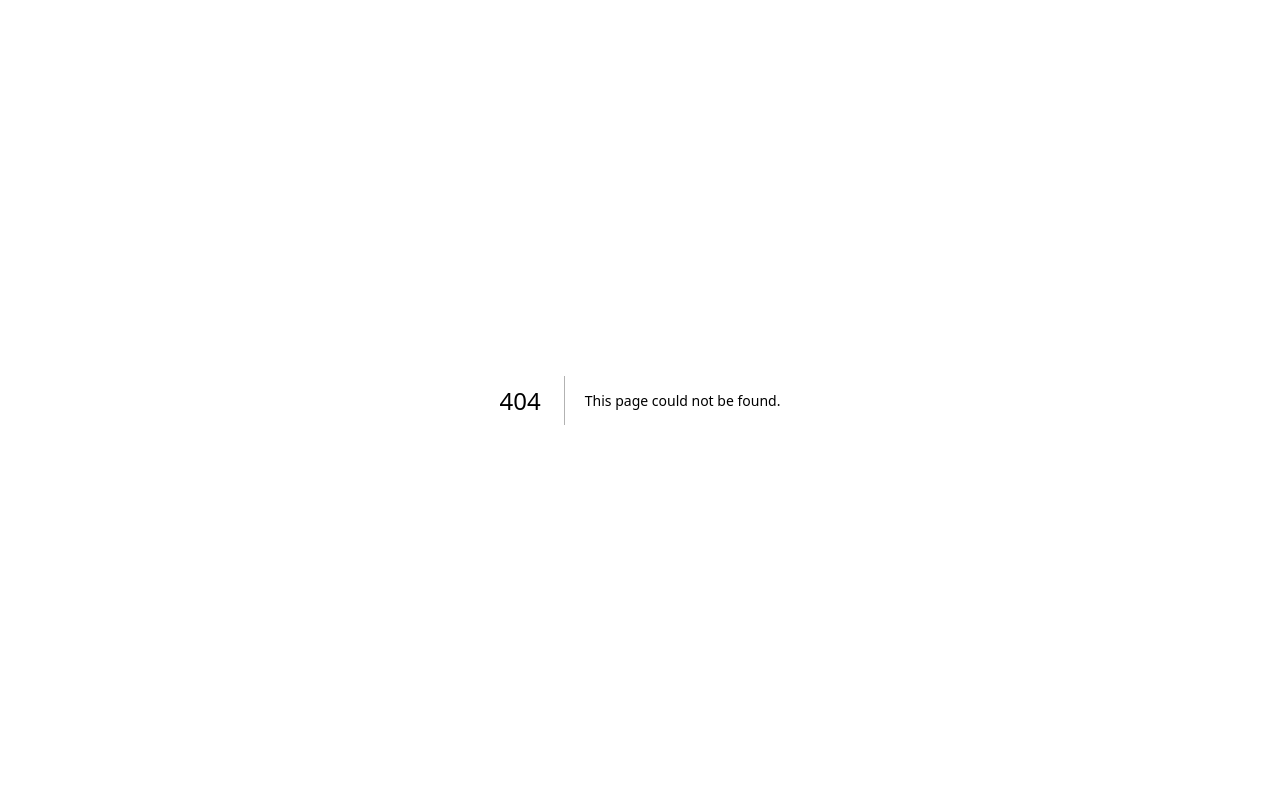
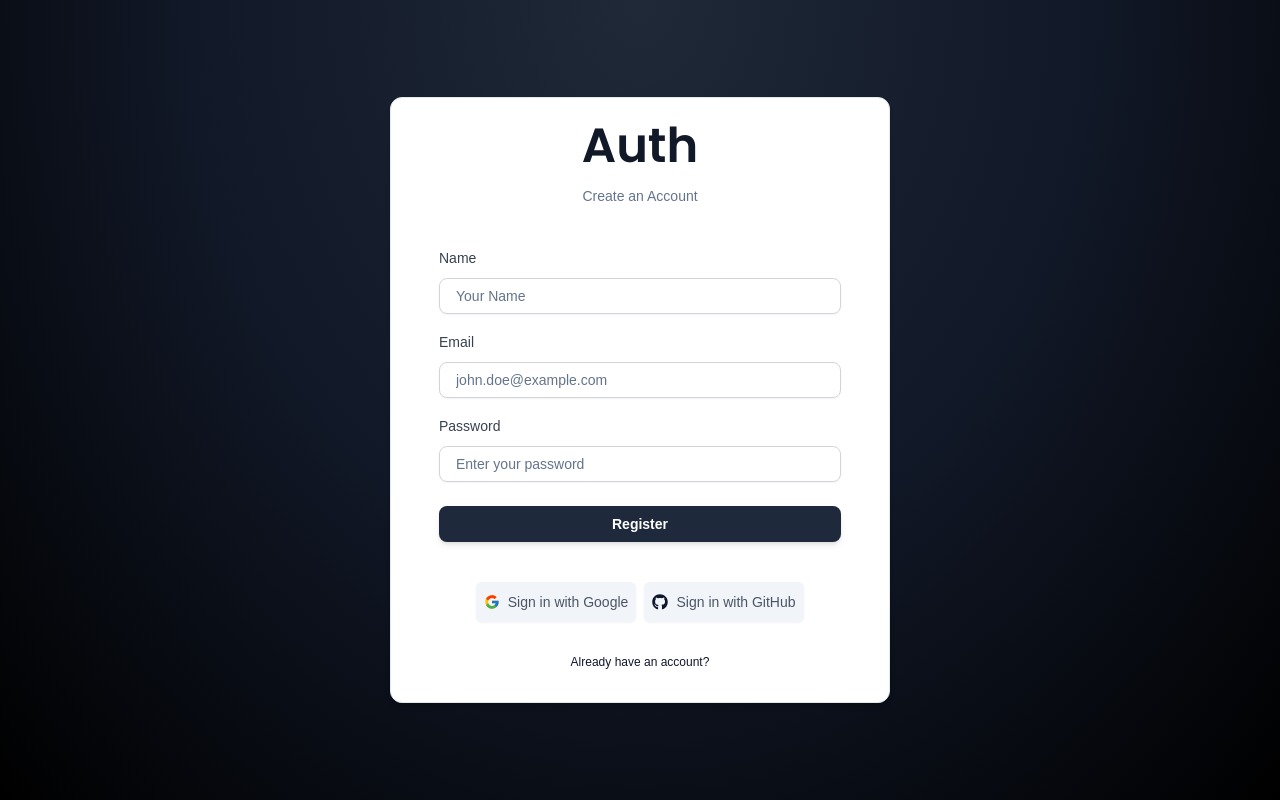
Before and after one commit to loremdev2/next-auth, a Next.js app: page /auth/register in a window 1280 px wide. Before the commit this address had no page. Built offline with nearby package versions, Linux system fonts and the light colour scheme.

Commit message:
Added Register Form and Loader

```diff
--- a/actions/login.ts
+++ b/actions/login.ts
@@ -1,5 +1,4 @@
 "use server";
-import * as z from "zod";
 import { LoginSchema, LoginSchemaType } from "@/schemas";
 export const login = async (values: LoginSchemaType) => {
     console.log(values);
--- /dev/null
+++ b/actions/register.ts
@@ -0,0 +1,14 @@
+"use server";
+import { RegisterSchema, RegisterSchemaType } from "@/schemas";
+export const register = async (values: RegisterSchemaType) => {
+    console.log(values);
+    const validatedFields = RegisterSchema.safeParse(values);
+
+    if (!validatedFields.success) {
+        return {
+            error: "Invalid Field! "
+        };
+    }
+
+    return { success: "Email sent!" };
+};
--- /dev/null
+++ b/app/auth/loading.tsx
@@ -0,0 +1,10 @@
+
+const Loading = () => {
+    return (
+        <div style={{ display: "flex", justifyContent: "center", alignItems: "center", height: "100vh" }}>
+            <p>Loading...</p>
+        </div>
+    );
+};
+
+export default Loading;
--- /dev/null
+++ b/app/auth/register/page.tsx
@@ -0,0 +1,8 @@
+import RegisterForm from "@/components/auth/register-form";
+const RegisterPage = () => {
+    return (
+        <RegisterForm />
+    );
+}
+
+export default RegisterPage;
--- a/components/auth/card-wrapper.tsx
+++ b/components/auth/card-wrapper.tsx
@@ -26,7 +26,7 @@ const CardWrapper = ({
 	showSocial
 }: CardWrapperProps) => {
 	return (
-		<Card className="w-[400px] shadow-md">
+		<Card className="w-[500px] shadow-md">
 			<CardHeader>
 				<Header label={headerLabel} />
 			</CardHeader>
--- a/components/auth/login-form.tsx
+++ b/components/auth/login-form.tsx
@@ -1,6 +1,5 @@
 "use client";
 
-import * as z from "zod";
 import CardWrapper from "./card-wrapper";
 import { useForm } from "react-hook-form";
 import { zodResolver } from "@hookform/resolvers/zod";
--- /dev/null
+++ b/components/auth/register-form.tsx
@@ -0,0 +1,170 @@
+"use client";
+
+import CardWrapper from "./card-wrapper";
+import { useForm } from "react-hook-form";
+import { zodResolver } from "@hookform/resolvers/zod";
+import { RegisterSchema, RegisterSchemaType } from "@/schemas";
+import {
+    Form,
+    FormControl,
+    FormField,
+    FormItem,
+    FormLabel,
+    FormMessage,
+} from "@/components/ui/form";
+import { Input } from "@/components/ui/input";
+import { Button } from "../ui/button";
+import { useEffect, useState, useTransition } from "react";
+import FormError from "../form-error";
+import FormSuccess from "../form-success";
+import { register } from "@/actions/register";
+
+const RegisterForm = () => {
+    const [errorMessageVisible, setErrorMessageVisible] = useState(false);
+    const [isPending, startTransition] = useTransition();
+    const [error, setError] = useState<string | undefined>("");
+    const [success, setSuccess] = useState<string | undefined>("");
+    const form = useForm<RegisterSchemaType>({
+        resolver: zodResolver(RegisterSchema),
+        defaultValues: {
+            name: "",
+            email: "",
+            password: "",
+        },
+    });
+
+    // Show error messages only for 3 seconds
+    useEffect(() => {
+        if (errorMessageVisible) {
+            const timeout = setTimeout(() => {
+                setErrorMessageVisible(false);
+            }, 3000);
+            return () => clearTimeout(timeout);
+        }
+    }, [errorMessageVisible]);
+
+    const onSubmit = (values: RegisterSchemaType) => {
+        // Clear the messages before
+        setError("");
+        setSuccess("");
+
+        startTransition(() => {
+            register(values)
+                .then((data) => {
+                    setError(data.error);
+                    setSuccess(data.success);
+                });
+        });
+        console.log("Form Data:", values);
+    };
+
+    const onError = () => {
+        setErrorMessageVisible(true);
+    };
+
+    return (
+        <div className="flex items-center justify-center min-h-screen">
+            <CardWrapper
+                headerLabel="Create an Account"
+                backButtonLabel="Already have an account?"
+                backButtonHref="/auth/login"
+                showSocial
+            >
+                <Form {...form}>
+                    <form
+                        onSubmit={form.handleSubmit(onSubmit, onError)}
+                        className="space-y-6 px-6 py-4"
+                    >
+                        <div className="space-y-4">
+                            {/* Name Field */}
+                            <FormField
+                                control={form.control}
+                                name="name"
+                                render={({ field }) => (
+                                    <FormItem>
+                                        <FormLabel className="text-gray-700 font-medium">
+                                            Name
+                                        </FormLabel>
+                                        <FormControl>
+                                            <Input
+                                                {...field}
+                                                disabled={isPending}
+                                                placeholder="Your Name"
+                                                type="text"
+                                                className="border border-gray-300 rounded-lg px-4 py-2 focus:ring-2 focus:ring-indigo-500 focus:outline-none"
+                                            />
+                                        </FormControl>
+                                        {errorMessageVisible && (
+                                            <FormMessage className="text-red-500 text-sm mt-1" />
+                                        )}
+                                    </FormItem>
+                                )}
+                            />
+
+                            {/* Email Field */}
+                            <FormField
+                                control={form.control}
+                                name="email"
+                                render={({ field }) => (
+                                    <FormItem>
+                                        <FormLabel className="text-gray-700 font-medium">
+                                            Email
+                                        </FormLabel>
+                                        <FormControl>
+                                            <Input
+                                                {...field}
+                                                disabled={isPending}
+                                                placeholder="john.doe@example.com"
+                                                type="email"
+                                                className="border border-gray-300 rounded-lg px-4 py-2 focus:ring-2 focus:ring-indigo-500 focus:outline-none"
+                                            />
+                                        </FormControl>
+                                        {errorMessageVisible && (
+                                            <FormMessage className="text-red-500 text-sm mt-1" />
+                                        )}
+                                    </FormItem>
+                                )}
+                            />
+
+                            {/* Password Field */}
+                            <FormField
+                                control={form.control}
+                                name="password"
+                                render={({ field }) => (
+                                    <FormItem>
+                                        <FormLabel className="text-gray-700 font-medium">
+                                            Password
+                                        </FormLabel>
+                                        <FormControl>
+                                            <Input
+                                                {...field}
+                                                disabled={isPending}
+                                                placeholder="Enter your password"
+                                                type="password"
+                                                className="border border-gray-300 rounded-lg px-4 py-2 focus:ring-2 focus:ring-indigo-500 focus:outline-none"
+                                            />
+                                        </FormControl>
+                                        {errorMessageVisible && (
+                                            <FormMessage className="text-red-500 text-sm mt-1" />
+                                        )}
+                                    </FormItem>
+                                )}
+                            />
+                        </div>
+                        <FormError message={error} />
+                        <FormSuccess message={success} />
+                        <Button
+                            type="submit"
+                            disabled={isPending}
+                            className="w-full bg-slate-800 text-white font-semibold py-2 rounded-lg shadow-md hover:bg-slate-600 focus:ring-2 focus:ring-indigo-500 focus:outline-none"
+                        >
+                            Register
+                        </Button>
+                    </form>
+                </Form>
+            </CardWrapper>
+        </div>
+    );
+};
+
+export default RegisterForm;
--- a/schemas/index.ts
+++ b/schemas/index.ts
@@ -10,7 +10,19 @@ export const LoginSchema = z.object({
     }),
 });
 
+export const RegisterSchema = z.object({
+    email: z.string().email({
+        message: "Email is required"
+    }),
+    password: z.string().min(6, {
+        message: "Minimum 6 characters required"
+    }),
+    name: z.string().min(1, {
+        message: "Name is required",
+    }),
+});
+
 
 // Export the inferred type also
-
 export type LoginSchemaType = z.infer<typeof LoginSchema>;
+export type RegisterSchemaType = z.infer<typeof RegisterSchema>;
```
